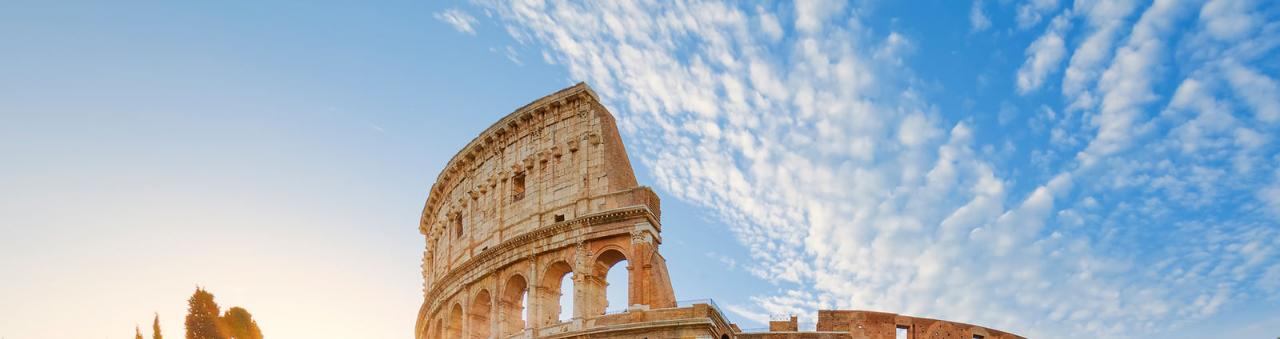
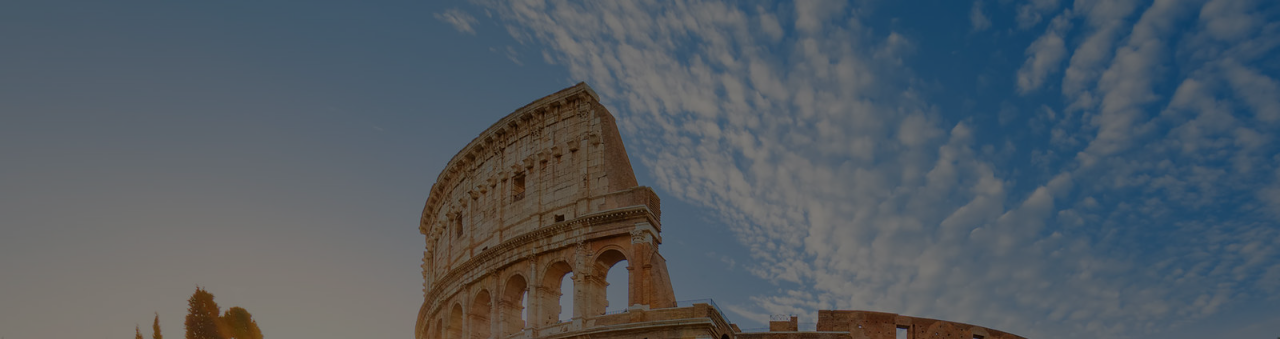
Before and after one commit to andreabald/html-css-airbnb, a plain HTML site: page index.html in a window 1280 px wide. Shown: the top 339 px of the page. Drawn offline with Linux system fonts and the light colour scheme.

Commit message:
correction

```diff
--- a/css/style.css
+++ b/css/style.css
@@ -32,3 +32,9 @@
   transform: translate(-50%, -50%);
   text-shadow: black 4px 4px 6px;
 }
+
+.black{
+  width: 100%;
+  height: 100%;
+  background-color: rgba(0, 0, 0, 0.5);
+}
--- a/index.html
+++ b/index.html
@@ -7,14 +7,17 @@
   </head>
   <body>
     <div class="box rome">
+      <div class="black"></div>
       <div class="text">ROME</div>
     </div>
 
     <div class="box cope">
+      <div class="black"></div>
         <div class="text">COPENAGHEN</div>
     </div>
 
     <div class="box tokyo">
+      <div class="black"></div>
         <div class="text">TOKYO</div>
     </div>
   </body>
```
